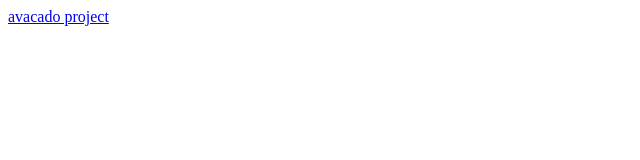
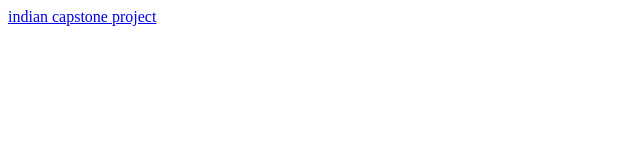
Before and after one commit to love995077/indian-capstone-project-love.github.io, a plain HTML site: page index.html in a window 1280 px wide. Shown: the full height of the page, 0-640 px from the left. Drawn offline with Linux system fonts and the light colour scheme.

Commit message:
Update index.html

```diff
--- a/index.html
+++ b/index.html
@@ -2,6 +2,6 @@
 <head></head>
 <body>
 <a href="https://love995077.github.io/indian-capstone-project-love.github.io/indian capstone project (crimes against wowen)
-.ipynb">avacado project</a>
+.ipynb">indian capstone project</a>
 </body>
 </html>
```
